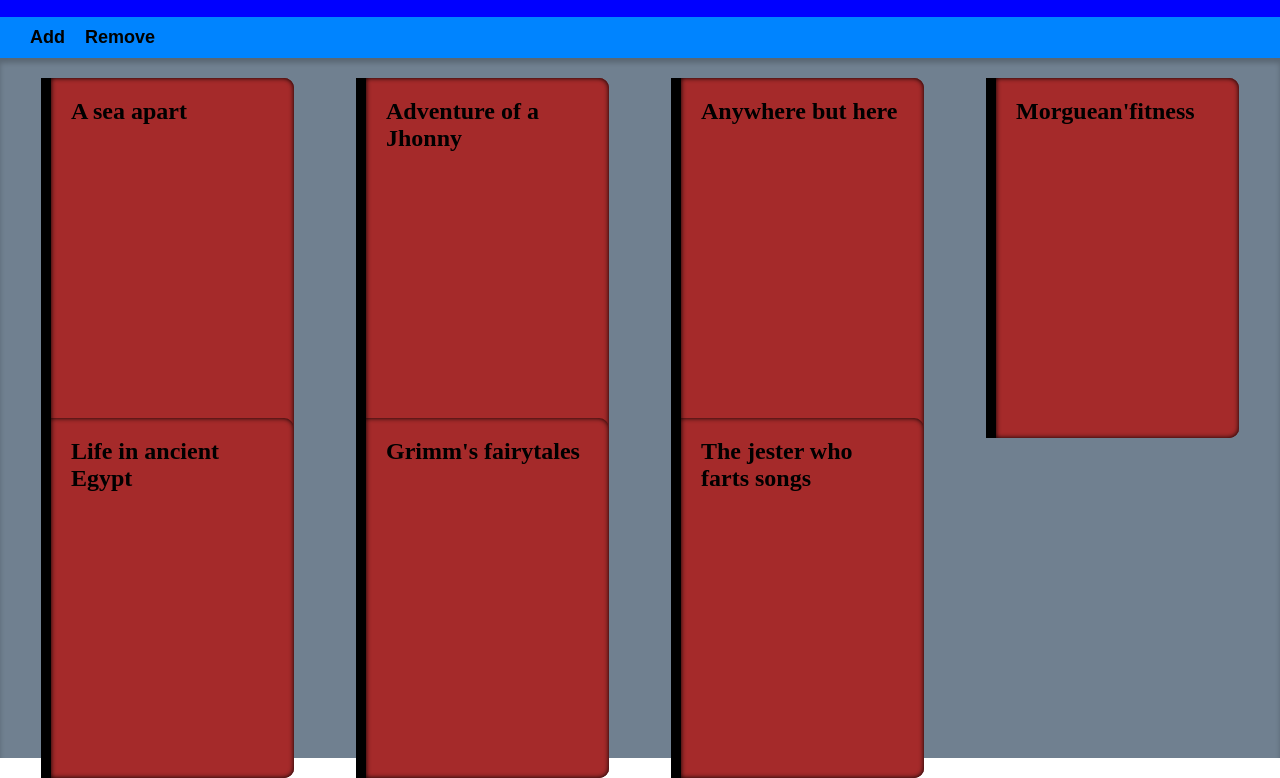
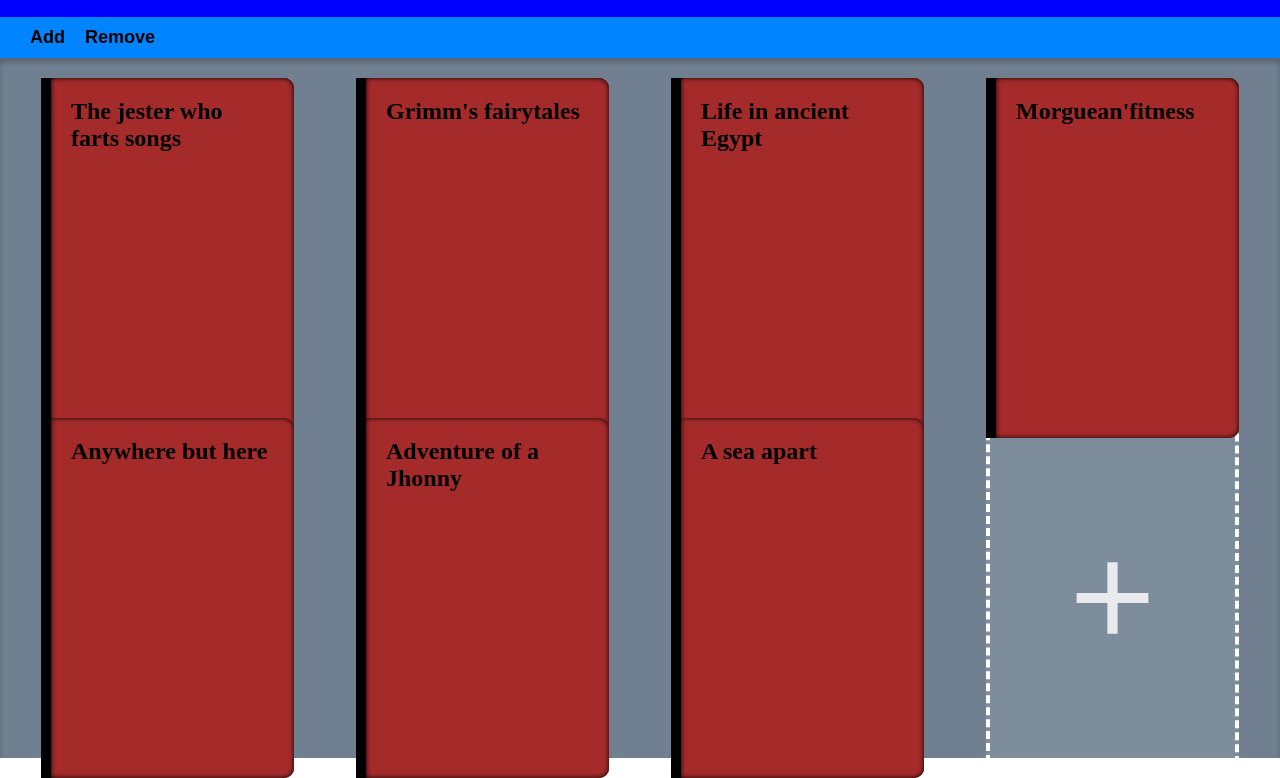
Before and after one commit to GithubNanior/VirtualLibrary, a plain HTML site: page index.html in a window 1280 px wide. Shown: the part 60-838 px from the top of the page. Drawn offline with Linux system fonts and the light colour scheme.

Commit message:
Add ui to add/remove/view books outside of the action bar

```diff
--- a/index.html
+++ b/index.html
@@ -31,7 +31,7 @@
                 <button>Add</button><button>Remove</button>
             </div>
             <main>
-
+                <div class="book-button"><img src="images/add.svg" width="50%" height="50%"></div>
             </main>
         </div>
     </body>
--- a/script.js
+++ b/script.js
@@ -48,14 +48,22 @@ function addBookElement(title, summary)
     book.setAttribute("bookTitle", title);
 
     book.innerHTML = `
-    <div class="cover"><h2></h2></div>
-    <div class="back"></div>
+    <div class="cover">
+        <h2></h2>
+    </div>
+    <div class="back">
+        <p></p>
+        <div class="book-actions">
+            <button><img src="images/view.svg" alt="View"></button>
+            <button><img src="images/delete.svg" alt="Remove"></button>
+        </div>
+    </div>
     <div class="spine"></div>
     `
 
     book.querySelector(".cover > h2").textContent = title;
 
-    let back = book.querySelector(".back");
+    let back = book.querySelector(".back > p");
     let lines = summary.split("\n");
     let i = 0;
     for (; i < lines.length; i++)
@@ -70,7 +78,7 @@ function addBookElement(title, summary)
         back.appendChild(document.createElement("br"));
     }
 
-    bookContainer.appendChild(book);
+    bookContainer.prepend(book);
 }
 
 function removeBookElement(title)
--- a/style.css
+++ b/style.css
@@ -27,7 +27,7 @@ header {
     padding: 0 20px;
 }
 
-button {
+.actions button {
     margin: 0;
     padding: 10px;
 
@@ -42,7 +42,7 @@ button {
     transition: background-color 0.1s;
 }
 
-button:hover {
+.actions button:hover {
     background-color: rgb(125, 192, 255);
 }
 
@@ -57,6 +57,32 @@ main {
 
     background-color: slategray;
     box-shadow: inset 0 5px 5px rgba(0, 0, 0, 0.2);
+
+    --width: 253px;
+    --height: 360px;
+}
+
+.book-button {
+    width: var(--width);
+    height: var(--height);
+
+    border-radius: 10px;
+    border: white dashed 4px;
+    background-color: rgba(255, 255, 255, 0.1);
+
+    color: white;
+
+    display: flex;
+    justify-content: center;
+    align-items: center;
+
+    cursor: pointer;
+    transition: background-color 0.1s, scale 0.3s;
+}
+
+.book-button:hover {
+    background-color: rgba(255, 255, 255, 0.2);
+    scale: 1.05;
 }
 
 .book {
@@ -65,8 +91,6 @@ main {
     height: var(--height);
 
     --angle: 0;
-    --width: 253px;
-    --height: 360px;
     --thickness: 32px;
     --color: brown;
     --border-color: black;
@@ -99,6 +123,10 @@ main {
 }
 
 .book .back {
+    display: grid;
+    grid-template-rows: 1fr min-content;
+    gap: 10px;
+
     position: absolute;
     padding: 20px;
     width: 100%;
@@ -113,6 +141,27 @@ main {
 
     transition-property: var(--angle);
     transition-duration: 1s;
+}
+
+.back p {
+    overflow: auto;
+}
+
+.book-actions {
+    display: flex;
+    justify-content: right;
+    gap: 10px;
+}
+
+.book-actions button {
+    background-color: transparent;
+    border: none;
+    width: 32px;
+    height: 32px;
+}
+
+.book-actions button:hover {
+    opacity: 0.75;
 }
 
 .book .spine {
@@ -144,6 +193,7 @@ main {
 }
 
 .modal.hidden {
+    display: none;
     opacity: 0;
     transform: translate(-50%, -150%);
 }
```
Also changed, not shown: images/add.svg (added), images/delete.svg (added), images/view.svg (added).
